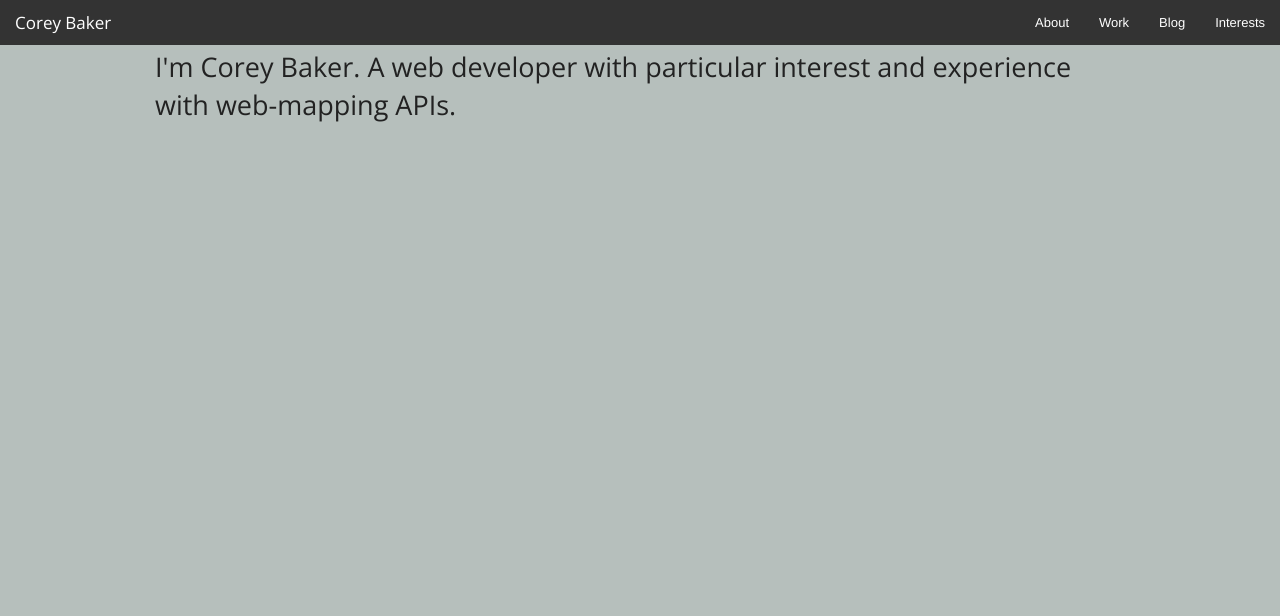
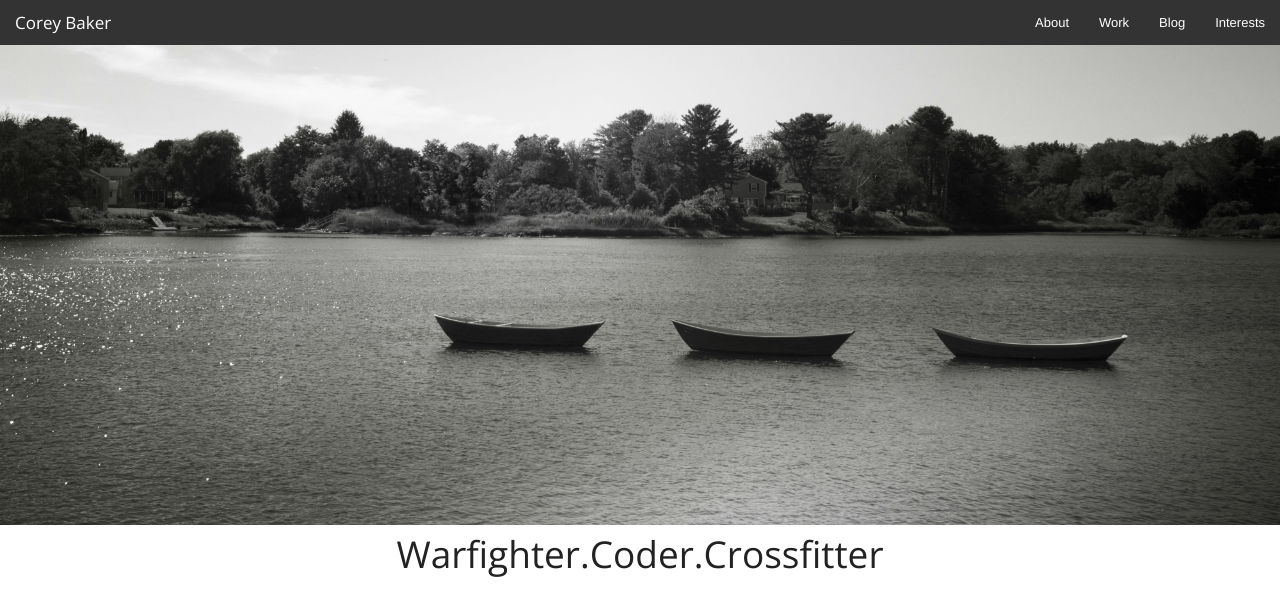
Before and after one commit to coreybaker/foundationfive, a plain HTML site: page index.html in a window 1280 px wide. Drawn offline with nearby package versions, Linux system fonts and the light colour scheme.

Commit message:
added the pic

```diff
--- a/css/style.css
+++ b/css/style.css
@@ -7,7 +7,7 @@ With ok coding practices and a lot of heart.
  ***/
 
  body {
- 	background:#B6BFBC;
+
  }
 
  .top-bar {
@@ -17,3 +17,26 @@ With ok coding practices and a lot of heart.
  .top-bar-section ul li.active  > a {
  	background:none;
  }
+
+.pic_wrapper {
+	width:100%;
+}
+
+.pic_wrapper img {
+	width:100%;
+}
+
+.message {
+	text-align:center;
+}
+
+
+@media all and (max-width:539px) {
+
+#main_message h2 {
+	text-align:left;
+}
+
+
+
+}
--- a/index.html
+++ b/index.html
@@ -31,12 +31,34 @@
 </nav>
 
 
+  <!-- <img data-interchange="[img/boats.jpg, (default)]"> -->
+
+<div class="pic_wrapper">
+  <!--Put in interchange to load responsive content-->
+  <img src="img/cropBoats.jpg">
+</div>
+
+<div class="row">
+  <div class="small-12 large columns message">
+    <div id="main_message">
+          <h2>Warfighter.Coder.Crossfitter</h2>
+          </div>
+  </div>
+</div>
+
+
+
+
+<!--
     <div class="row">
-        <div class="large-12 large-centered columns">
-          <h3>I'm Corey Baker. A web developer with particular interest and experience with web-mapping APIs.</h3>
+        <div class="small-12 large-centered columns one first_row">
+          <div id="main_message">
+          <h2>Warfighter.Coder.Crossfitter</h2>
+          </div>
         </div>
     </div>
 
+    <-->
 
 
     <script src="js/jquery.js"></script>
```
Also changed, not shown: img/boatSmall.jpg (added), img/boatsreg.jpg (added), img/cropBoats.jpg (added), 1 other file.
